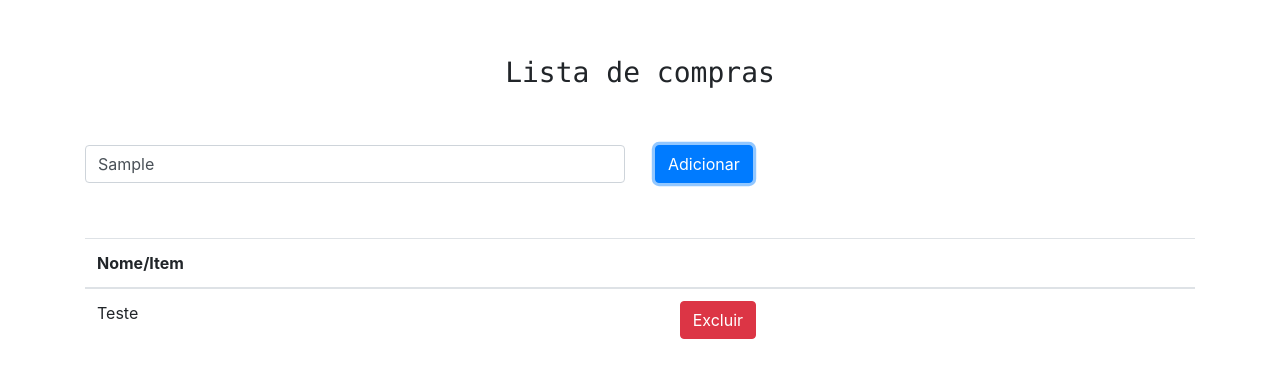
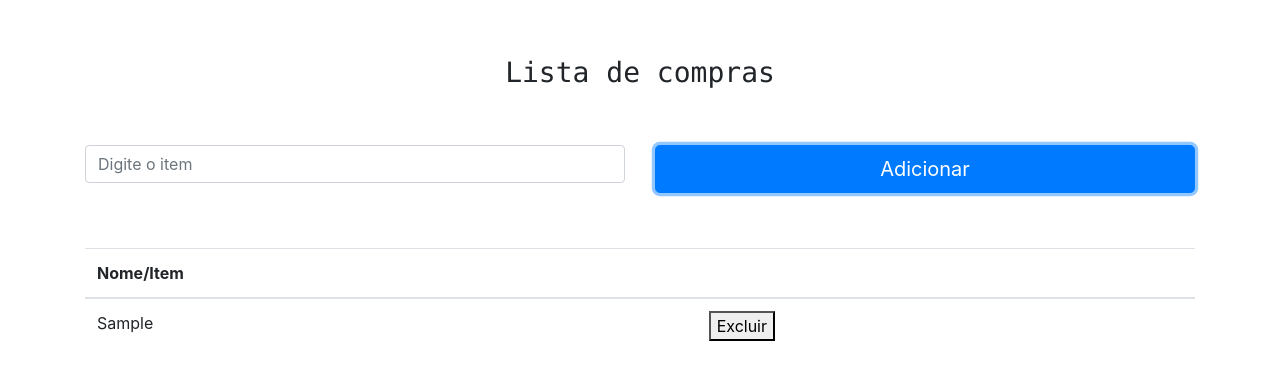
Before and after one commit to BernardoAquino/ListaComprasJS, a plain HTML site: page index.html in a window 1280 px wide. Both pictures are taken after typing "Sample" into the empty fields and a click on the button "Adicionar". Drawn offline with nearby package versions, Linux system fonts and the light colour scheme.

Commit message:
second commit

```diff
--- a/index.html
+++ b/index.html
@@ -16,27 +16,31 @@
     <script src="https://stackpath.bootstrapcdn.com/bootstrap/4.3.1/js/bootstrap.min.js"
         integrity="sha384-JjSmVgyd0p3pXB1rRibZUAYoIIy6OrQ6VrjIEaFf/nJGzIxFDsf4x0xIM+B07jRM"
         crossorigin="anonymous"></script>
-    <title>Document</title>
+    <title>Lista de Produtos</title>
 </head>
 
 <body>
     <div class="container">
         <h3 class="text-monospace text-center" style="margin-top: 5%">Lista de compras</h3>
         <div class="row" style="margin-top: 5%;">
-            <div class="col-md"><input class="form-control" type="text" placeholder="Digite o item"></div>
-            <div class="col-md"> <button class=" btn btn-primary" btn-lg btn-block">Adicionar</button></div>
+            <div class="col-md">
+                <input id="texto" class="form-control" type="text" placeholder="Digite o item">
+            </div>
+            <div class="col-md">
+                <button id="adicionar" class=" btn btn-primary btn-lg btn-block">Adicionar</button>
+            </div>
         </div>
 
         <div class="row" style="margin-top: 5%">
             <div class="col-md">
-                <table class="table">
+                <table class="table" id="table">
                     <thead>
                         <tr>
                             <th>Nome/Item</th>
                             <th></th>
                         </tr>
                     </thead>
-                    <tbody>
+                    <tbody id="tbody">
                         <tr>
                             <td>
                                 Teste
--- a/index.js
+++ b/index.js
@@ -0,0 +1,50 @@
+var tbodyElement = document.getElementById('tbody');
+var buttonElement = document.getElementById('adicionar');
+var inputElement = document.getElementById('texto');
+
+var lista = JSON.parse(localStorage.getItem('list_itens')) || [];
+
+buttonElement.onclick = addItem;
+
+function renderItens() {
+    tbodyElement.innerHTML = '';
+    for(item of lista){
+        var trElement = document.createElement('tr');
+        var tdElement1 = document.createElement('td');
+        var tdtext = document.createTextNode(item);
+
+        var tdElement2 = document.createElement('td');
+        var excluirElement = document.createElement('button');
+        var buttonText = document.createTextNode('Excluir');
+
+        var pos = lista.indexOf(item);
+        excluirElement.setAttribute('onclick', 'deleteItem(' + pos + ')');
+
+        tdElement1.appendChild(tdtext);
+        excluirElement.appendChild(buttonText);
+        tdElement2.appendChild(excluirElement);
+        trElement.appendChild(tdElement1);
+        trElement.appendChild(tdElement2);
+        tbodyElement.appendChild(trElement);
+
+        saveToStorage();
+    }
+}
+renderItens();
+
+function addItem() {
+    var itemText = inputElement.value;
+    lista.push(itemText);
+    inputElement.value = "";
+    renderItens();
+    saveToStorage();
+}
+
+function deleteItem(pos) {
+    lista.splice(pos, 1);
+    renderItens();
+}
+
+function saveToStorage() {
+    localStorage.setItem('list_itens', JSON.stringify(lista));
+}
```
